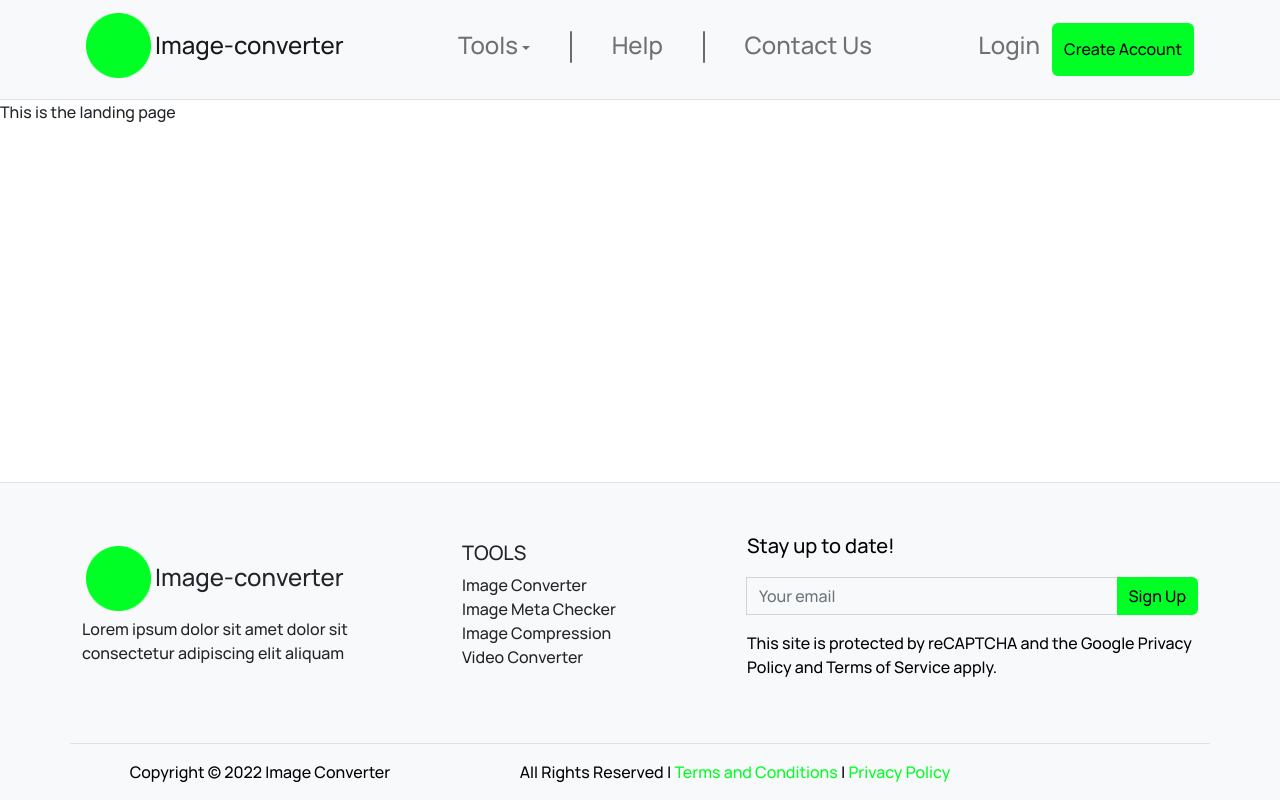
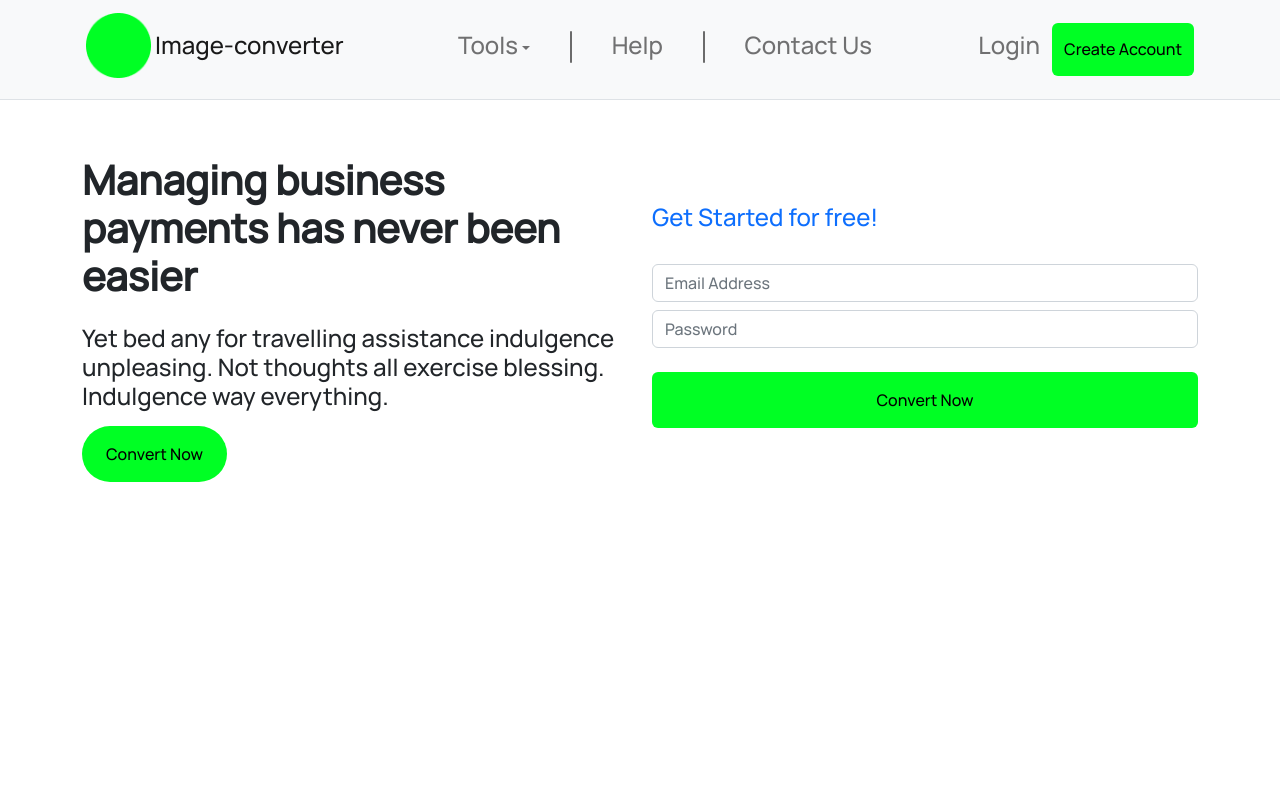
Before and after one commit to MUNYYBY/image-converter, a Next.js app: page / in a window 1280 px wide. Built offline with nearby package versions, Linux system fonts and the light colour scheme.

Commit message:
Added Hero section to the landing page

```diff
--- a/Components/Landing-page/Landing-page.js
+++ b/Components/Landing-page/Landing-page.js
@@ -1,3 +1,65 @@
+import Button from "react-bootstrap/Button";
+import Container from "react-bootstrap/Container";
+import Col from "react-bootstrap/Col";
+import Row from "react-bootstrap/Row";
+
+import Form from "react-bootstrap/Form";
+import Image from "next/image";
+
 export default function LandingPage() {
-  return <div>This is the landing page</div>;
+  return (
+    <main className="Landing-page mt-5 w-100">
+      <Container className="w-100">
+        <Row className="justify-content-center align-items-center">
+          <Col lg={6} sm={10}>
+            <div className="d-flex flex-column">
+              <div className="text-align-left my-2">
+                <h1
+                  className="font-weight-bold text-align-left "
+                  style={{ fontWeight: 600 }}
+                >
+                  Managing business payments has never been easier
+                </h1>
+              </div>
+              <div className="text-align-left my-2">
+                <h4 className="font-weight-bold text-align-left ">
+                  Yet bed any for travelling assistance indulgence unpleasing.
+                  Not thoughts all exercise blessing. Indulgence way everything.
+                </h4>
+              </div>
+              <div>
+                <button className="rounded-pill p-3 px-4 btn btn-primary">
+                  Convert Now
+                </button>
+              </div>
+            </div>
+          </Col>
+          <Col lg={6} sm={10}>
+            <div className="d-flex flex-column w-100">
+              <div className="">
+                <h4 className="text-primary">Get Started for free!</h4>
+              </div>
+              <form className="w-100 py-3">
+                <input
+                  type="email"
+                  name="email"
+                  className="form-control bg-white text-black placeholder-black border-2 border-black w-100 my-2"
+                  placeholder="Email Address"
+                  required=""
+                />
+                <input
+                  type="password"
+                  name="password"
+                  className="form-control bg-white text-black placeholder-black border-2 border-black w-100 my-2"
+                  placeholder="Password"
+                  required=""
+                />
+              </form>
+              <button className="p-3 btn btn-primary w-100">Convert Now</button>
+            </div>
+          </Col>
+        </Row>
+      </Container>
+    </main>
+  );
 }
--- a/Layout/MainLayout.js
+++ b/Layout/MainLayout.js
@@ -6,7 +6,7 @@ export default function Layout({ children }) {
     <>
       <Header />
       <div>{children}</div>
-      <Footer />
+      {/* <Footer /> */}
     </>
   );
 }
```
